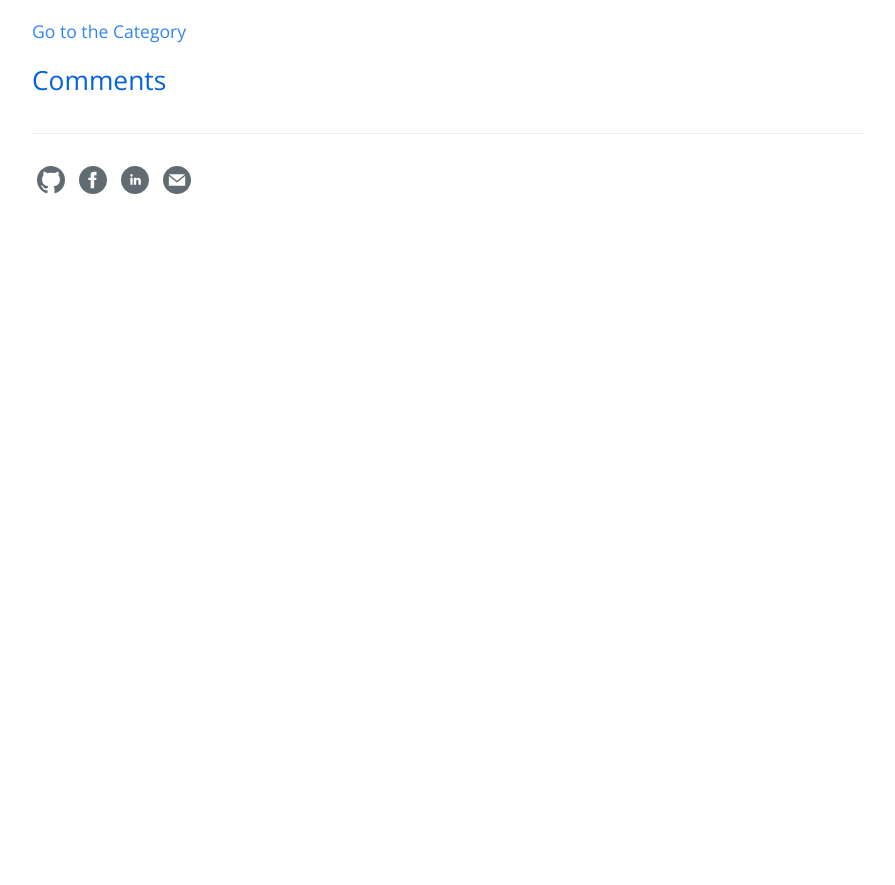
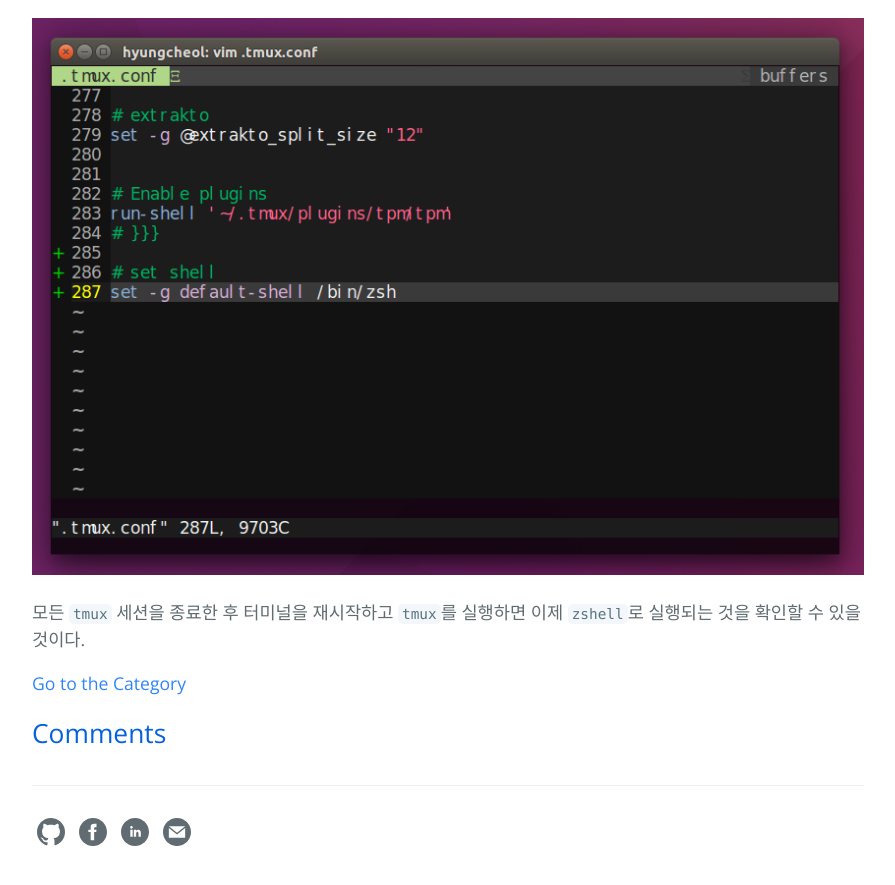
Before and after one commit to hcnoh/hcnoh.github.io, a Jekyll site: the page built from _posts/2018-10-05-development-environment-setting.md, in a window 1280 px wide and 900 px high, scrolled down 13116 px. Shown: the top 885 px of the window, without its empty margins (192-1087 px from the left). Built offline with Jekyll 4.4.1, drawn with Linux system fonts in a browser that asks for light colours; comment, search, counter and statistics services are not loaded; before the commit the page ends 13364 px from its top, so only the background shows below that.

Commit message:
Update 2018-10-05-development-environment-setting.md

````diff
--- a/_posts/2018-10-05-development-environment-setting.md
+++ b/_posts/2018-10-05-development-environment-setting.md
@@ -526,3 +526,7 @@ Switched to theme `wook' (current session, and future sessions)
 # set shell
 set -g default-shell /bin/zsh
 ```
+
+![](/assets/img/2018-10-05-development-environment-setting/04.png)
+
+모든 `tmux` 세션을 종료한 후 터미널을 재시작하고 `tmux`를 실행하면 이제 `zshell`로 실행되는 것을 확인할 수 있을 것이다.
````
